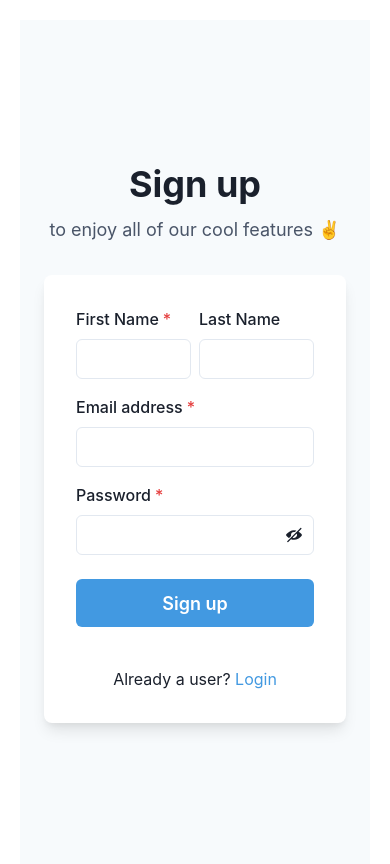
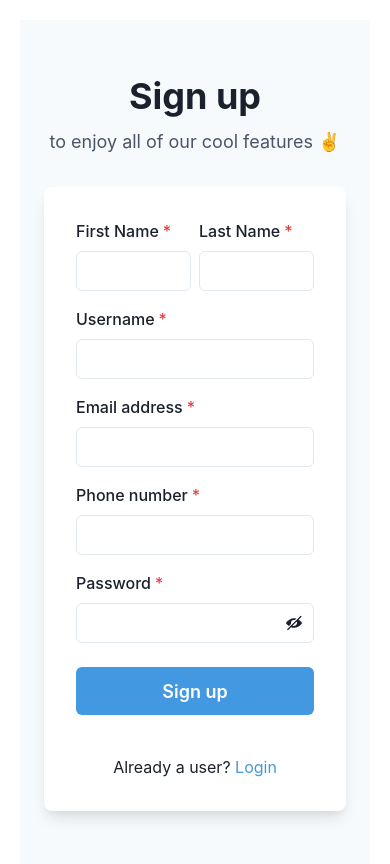
Before and after one commit to valgeorg97/enrgz-fit-tracker-app, a React app in the folder tracker/: page /register in a window 390 px wide. Shown: the top 864 px of the page. Built offline with nearby package versions, Linux system fonts and the light colour scheme; no server answers; the database is empty; the HTML template or start-up script is replaced by a standard one.

Commit message:
Add username and phone to user Register

```diff
--- a/tracker/src/App.jsx
+++ b/tracker/src/App.jsx
@@ -50,6 +50,7 @@ function App() {
   const [email, setEmail] = useState("");
   const [photoURL, setPhotoURL] = useState(userimage);
   const [password, setPassword] = useState("")
+  const [phoneNumber, setPhoneNumber] = useState("")
 
   const usersCollection = collection(db, "users");
 
@@ -126,7 +127,9 @@ function App() {
         photoURL,
         setPhotoURL,
         password,
-        setPassword
+        setPassword,
+        phoneNumber,
+        setPhoneNumber
       }}
     >
       <ChakraProvider>
--- a/tracker/src/context/AuthContext.js
+++ b/tracker/src/context/AuthContext.js
@@ -1,5 +1,4 @@
 import { createContext } from "react";
-
 
 export const AuthContext = createContext({
   isLoggedIn: false,
@@ -23,4 +22,6 @@ export const AuthContext = createContext({
   setPhotoURL: () => {},
   password: "",
   setPassword: () => {},
+  phoneNumber: "",
+  setPhoneNumber: () => {},
 });
--- a/tracker/src/views/Authentication/Register/Register.jsx
+++ b/tracker/src/views/Authentication/Register/Register.jsx
@@ -1,5 +1,5 @@
-import {Flex,Box,FormControl,FormLabel,Input,InputGroup,HStack,InputRightElement,Stack,Button,Heading,Text,useColorModeValue,Link} from '@chakra-ui/react';
-import { Link as RouterLink, useNavigate} from "react-router-dom";
+import { Flex, Box, FormControl, FormLabel, Input, InputGroup, HStack, InputRightElement, Stack, Button, Heading, Text, useColorModeValue, Link } from '@chakra-ui/react';
+import { Link as RouterLink, useNavigate } from "react-router-dom";
 import { useState } from 'react';
 import { ViewIcon, ViewOffIcon } from '@chakra-ui/icons';
 import { db, auth } from "../../../services/firebase";
@@ -12,15 +12,14 @@ import "react-toastify/dist/ReactToastify.css";
 
 
 const Register = () => {
-    const [showPassword, setShowPassword] = useState(false);
-    const { email, setEmail, password, setPassword, name, setName, family, setFamily } = useContext(AuthContext);
-    let navigate = useNavigate();
-    const usersCollection = collection(db, "users")
+  const [showPassword, setShowPassword] = useState(false);
+  const { email, setEmail, password, setPassword, name, setName, family, setFamily, phoneNumber, setPhoneNumber, username, setUsername} = useContext(AuthContext);
+  let navigate = useNavigate();
+  const usersCollection = collection(db, "users")
 
-    const addUser = async () => {
-        await addDoc(usersCollection, { name: name, family: family, role: "user", isBlocked: false, email: email, password: password, id: auth.currentUser.uid });
-    }
-
+  const addUser = async () => {
+    await addDoc(usersCollection, { name: name, family: family, role: "user", username: username, isBlocked: false, email: email, password: password, phoneNumber: phoneNumber, id: auth.currentUser.uid });
+  }
 
   const updateName = () => {
     updateProfile(auth.currentUser, {
@@ -44,8 +43,14 @@ const Register = () => {
       return false;
     }
 
+    if (phoneNumber.trim() === '') {
+      toast.error('Please enter your phone number!');
+      return false;
+    }
+
     return true;
   };
+
   const signUp = (e) => {
     e.preventDefault()
     if (!validateInputs()) {
@@ -89,15 +94,23 @@ const Register = () => {
                 </FormControl>
               </Box>
               <Box>
-                <FormControl id="lastName">
+                <FormControl id="lastName" isRequired>
                   <FormLabel>Last Name</FormLabel>
                   <Input type="text" onChange={(e) => setFamily(e.target.value)} />
                 </FormControl>
               </Box>
             </HStack>
+            <FormControl id="username" isRequired>
+              <FormLabel>Username</FormLabel>
+              <Input type="username" onChange={(e) => setUsername(e.target.value)} />
+            </FormControl>
             <FormControl id="email" isRequired>
               <FormLabel>Email address</FormLabel>
               <Input type="email" onChange={(e) => setEmail(e.target.value)} />
+            </FormControl>
+            <FormControl id="phoneNumber" isRequired>
+              <FormLabel>Phone number</FormLabel>
+              <Input type="tel" onChange={(e) => setPhoneNumber(e.target.value)} />
             </FormControl>
             <FormControl id="password" isRequired>
               <FormLabel>Password</FormLabel>
```
Lines whose indentation alone changed are shown as unchanged.
